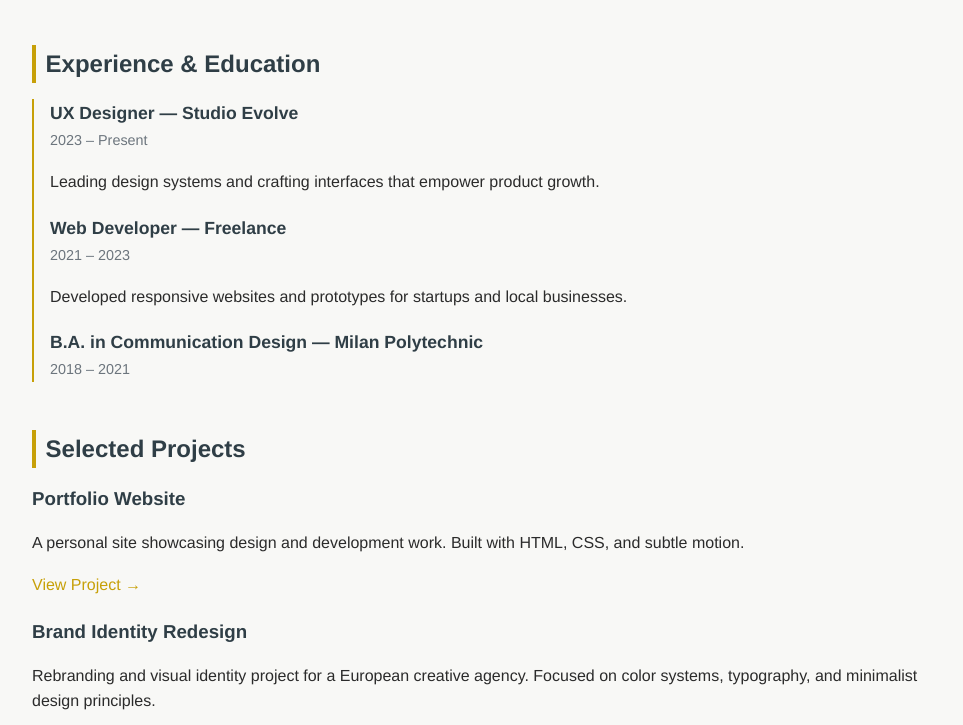
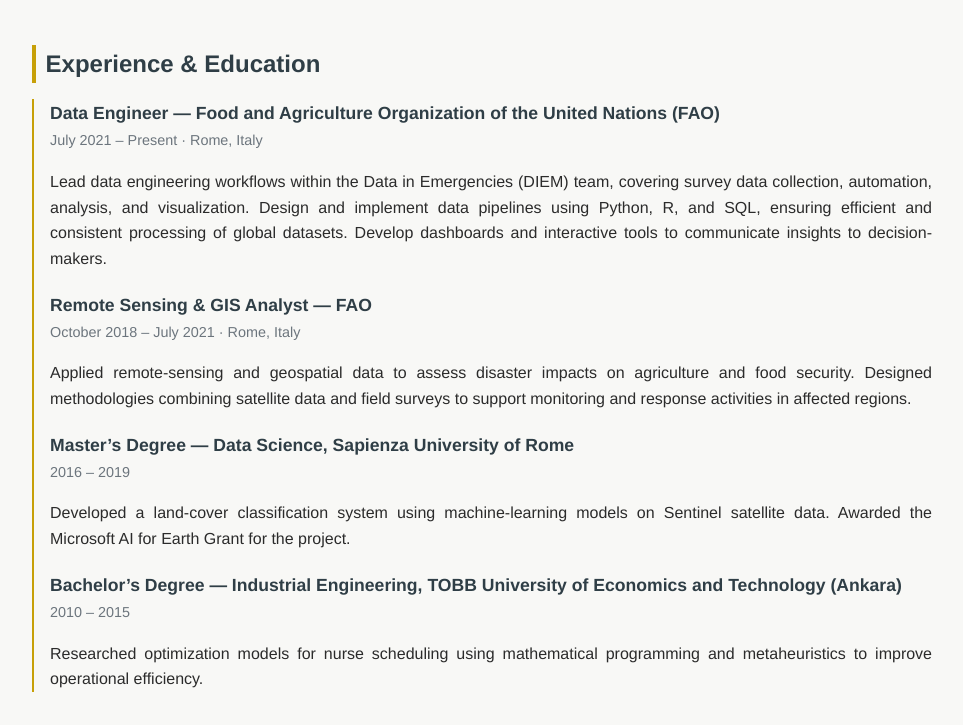
Before and after one commit to egultan/egultan.github.io, a plain HTML site: page index.html in a window 1280 px wide. Shown: the part 635-1360 px from the top of the page, without its empty margins (158-1121 px from the left). Drawn offline with Linux system fonts and the light colour scheme.

Commit message:
Update index.html

```diff
--- a/index.html
+++ b/index.html
@@ -158,32 +158,45 @@
   </nav>
 
   <main>
-<section id="about">
+<section id="about" style="text-align: justify;">
   <h2>About</h2>
   <p>I am a data scientist with experience in data pipeline design, automation, analysis, and data visualization. My work focuses on developing efficient and transparent systems that transform complex datasets into accessible, decision-ready insights. I am particularly interested in how data visualization and analytics can enhance the accessibility and interpretability of complex information for diverse users and decision-making contexts.</p>
 
   <p>Based in Rome, I work with the Food and Agriculture Organization of the United Nations (FAO), where I contribute to the design, analysis, and management of large-scale survey data workflows within the Data in Emergencies (DIEM) team. My approach combines technical precision with an emphasis on collaboration and practical application, ensuring that data effectively supports evidence-based decisions.</p>
 </section>
 
-    <section id="experience">
+<section id="experience" style="text-align: justify;">
   <h2>Experience & Education</h2>
+
   <div class="timeline">
+
     <div class="timeline-item">
-          <h3>UX Designer — Studio Evolve</h3>
-          <span>2023 – Present</span>
-          <p>Leading design systems and crafting interfaces that empower product growth.</p>
+      <h3>Data Engineer — Food and Agriculture Organization of the United Nations (FAO)</h3>
+      <span>July 2021 – Present · Rome, Italy</span>
+      <p>Lead data engineering workflows within the Data in Emergencies (DIEM) team, covering survey data collection, automation, analysis, and visualization. Design and implement data pipelines using Python, R, and SQL, ensuring efficient and consistent processing of global datasets. Develop dashboards and interactive tools to communicate insights to decision-makers.</p>
     </div>
+
     <div class="timeline-item">
-          <h3>Web Developer — Freelance</h3>
-          <span>2021 – 2023</span>
-          <p>Developed responsive websites and prototypes for startups and local businesses.</p>
+      <h3>Remote Sensing & GIS Analyst — FAO</h3>
+      <span>October 2018 – July 2021 · Rome, Italy</span>
+      <p>Applied remote-sensing and geospatial data to assess disaster impacts on agriculture and food security. Designed methodologies combining satellite data and field surveys to support monitoring and response activities in affected regions.</p>
     </div>
+
     <div class="timeline-item">
-          <h3>B.A. in Communication Design — Milan Polytechnic</h3>
-          <span>2018 – 2021</span>
+      <h3>Master’s Degree — Data Science, Sapienza University of Rome</h3>
+      <span>2016 – 2019</span>
+      <p>Developed a land-cover classification system using machine-learning models on Sentinel satellite data. Awarded the Microsoft AI for Earth Grant for the project.</p>
     </div>
+
+    <div class="timeline-item">
+      <h3>Bachelor’s Degree — Industrial Engineering, TOBB University of Economics and Technology (Ankara)</h3>
+      <span>2010 – 2015</span>
+      <p>Researched optimization models for nurse scheduling using mathematical programming and metaheuristics to improve operational efficiency.</p>
+    </div>
+
   </div>
 </section>
+
 
 <section id="projects">
   <h2>Selected Projects</h2>
```
Lines whose indentation alone changed are shown as unchanged.
